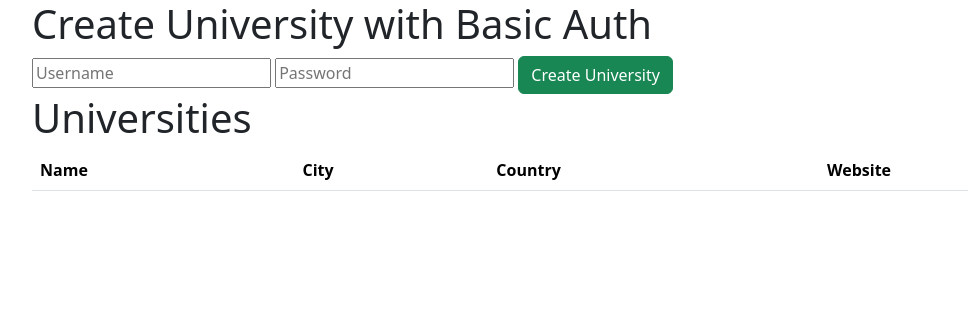
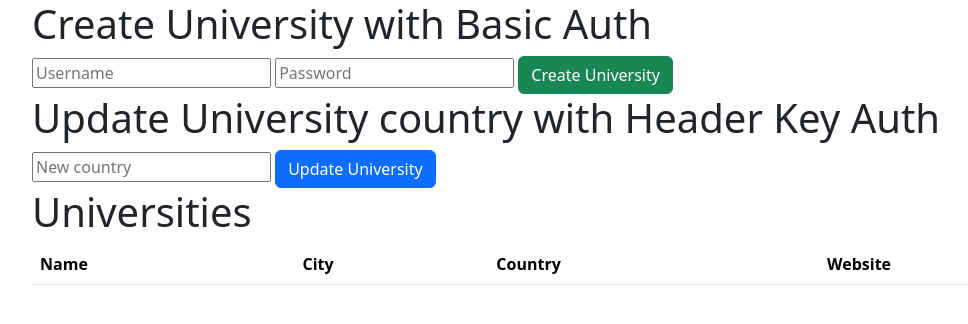
Before and after one commit to fedegonzal/lab-software-flask, a plain HTML site: page index-auth.html in a window 1280 px wide. Shown: the whole page, without its empty margins (50-1018 px from the left). Drawn offline with nearby package versions, Linux system fonts and the light colour scheme; no server answers.

Commit message:
Auth with API KEY header

```diff
--- a/index-auth.html
+++ b/index-auth.html
@@ -24,6 +24,16 @@
                     <input type="text" id="ba-username" placeholder="Username" required>
                     <input type="password" id="ba-password" placeholder="Password" required>
                     <button type="submit" class="btn btn-success">Create University</button>
+                </form>
+            </div>
+        </div>
+
+        <div class="row">
+            <div class="col-12">
+                <h1>Update University country with Header Key Auth</h1>
+                <form onsubmit="updateUniversity(event);" method="post">
+                    <input type="text" id="hk-country" placeholder="New country" required>
+                    <button type="submit" class="btn btn-primary">Update University</button>
                 </form>
             </div>
         </div>
@@ -128,6 +138,48 @@
                 });
         }
 
+        function updateUniversity(event) {
+            // prevent form to submit
+            event.preventDefault();
+
+            // obtain country from input
+            const newCountry = document.getElementById('hk-country').value;
+
+            // template for new university
+            const universityTemplate = {
+                addres: "739 University Blvd",
+                city: "Tuscaloosa",
+                country: newCountry,
+                id: 1,
+                lat: 33.2113,
+                lng: -87.5458,
+                name: "University of Alabama",
+                picture: "http://www.ua.edu/_common/images/logo.png",
+                state: "AL",
+                website: "http://www.ua.edu/"
+            }
+
+            fetch('http://127.0.0.1:5000/universities/1', {
+                method: 'PUT',
+                headers: {
+                    'Content-Type': 'application/json',
+                    'X-API-KEY': 'MySecretKey',
+                },
+                body: JSON.stringify(universityTemplate)
+            })
+                .then(response => {
+                    if (response.ok) {
+                        updateUniversitiesTable();
+                    }
+                    else {
+                        throw new Error('Error creating University HTTP STATUS=' + response.status);
+                    }
+                })
+                .catch(error => {
+                    alert(error);
+                });
+        }
+
         updateUniversitiesTable();
     </script>
 
```
Also changed, not shown: 1 other file.
